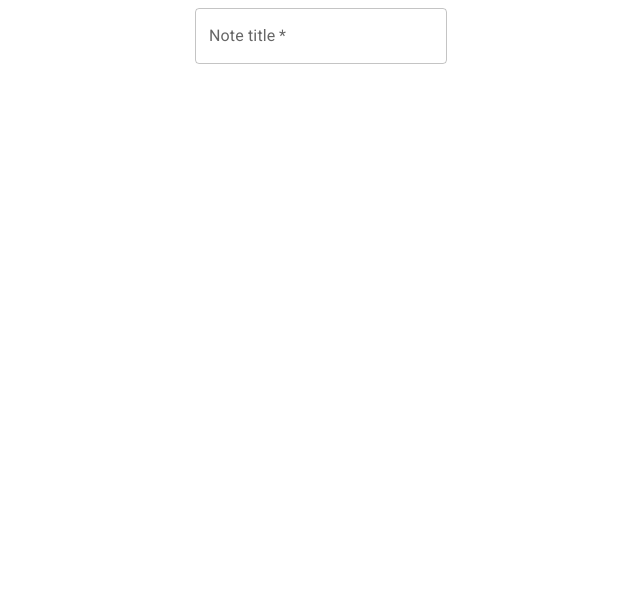
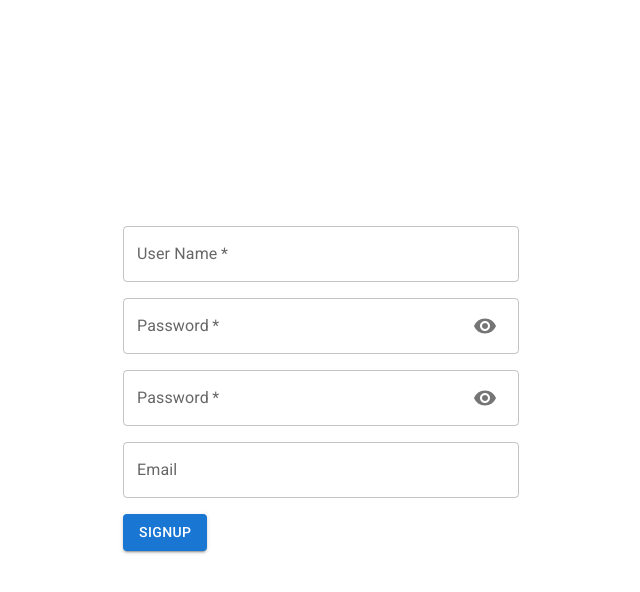
Before and after one commit to JanessaTech/new-to-do-mui, a React (Create React App) app in the folder front-end/to-do/: page /signup in a window 1280 px wide. Shown: the top 592 px of the page, without its empty margins (319-959 px from the left). Built offline with nearby package versions, Linux system fonts and the light colour scheme.

Commit message:
update login and signup page

```diff
--- a/front-end/to-do/package.json
+++ b/front-end/to-do/package.json
@@ -13,6 +13,7 @@
     "@testing-library/user-event": "^13.5.0",
     "react": "^18.2.0",
     "react-dom": "^18.2.0",
+    "react-router-dom": "^6.16.0",
     "react-scripts": "5.0.1",
     "web-vitals": "^2.1.4"
   },
--- a/front-end/to-do/src/App.js
+++ b/front-end/to-do/src/App.js
@@ -1,7 +1,20 @@
 import Login from "./components/Login";
+import {
+  BrowserRouter as Router,
+  Routes,
+  Route
+} from 'react-router-dom'
+import Signup from "./components/Signup";
+
 function App() {
   return (
-    <Login/>
+    <Router>
+            <Routes>
+                <Route path="/login" element={<Login/>}/>
+                <Route path="/signup" element={<Signup/>}/>
+                <Route path="/" element={<Login/>}/>
+            </Routes>
+    </Router>
   );
 }
 
--- a/front-end/to-do/src/components/Login.js
+++ b/front-end/to-do/src/components/Login.js
@@ -1,33 +1,76 @@
 import React from 'react'
 import Box from '@mui/material/Box';
 import TextField from '@mui/material/TextField';
-import { Container, CssBaseline } from '@mui/material';
-import { useTheme } from '@mui/material';
+import { Button, Container, CssBaseline, FormControl, IconButton, InputAdornment, InputLabel, OutlinedInput, Typography } from '@mui/material';
+import { Visibility, VisibilityOff } from '@mui/icons-material';
+import { Link } from 'react-router-dom';
 
-class Login extends React.Component {
+export default function Login() {
+    const [showPassword, setShowPassword] = React.useState(false)
+    const [isInvalidPassword, setIsInvalidPassword] = React.useState(false)
+    const [errorMsg, setErrorMsg] = React.useState('')
 
-    render() {
+
+    const handleClickShowPassword = (e) => {
+        e.preventDefault()
+        setShowPassword(!showPassword)
+    }
+
+    const handleSubmit = (e) => {
+        e.preventDefault()
+        console.log('handleSumbit')
+    }
+
+    const ButtonWithLink = () => (
+        <Link to="/about">
+         <Button variant="contained" color="primary">
+           About Page
+         </Button>
+        </Link>
+      )
   return (
-            <Container sx={{width:300}}>
+    <Container maxWidth='xs'>
         <CssBaseline/>
-                <Box sx={{
-                    display: 'flex'
-
+        <Box sx={{display: 'flex'}}>
+            <Box component='form' onSubmit={handleSubmit}
+                sx={{ mt: 20, width:1,
+                    '& .MuiTextField-root,& .MuiFormControl-root': {
+                    mb: 2
+                }
             }}>
-                    <Box component='form' noValidate sx={{ mt: 1, width:'100%'}}>
+                <Box sx={{height:50, mb:2}} color='red'>
+                    {errorMsg}
+                </Box>
                 <TextField
-                          label='Note title'
+                    label='User Name'
                     variant="outlined"
                     color='primary'
                     fullWidth
                     required
                 ></TextField>
+                <FormControl variant="outlined" fullWidth color='primary' required error={isInvalidPassword}>
+                        <InputLabel htmlFor="outlined-adornment-password">Password</InputLabel>
+                        <OutlinedInput
+                            id='password'
+                            aria-label='toggle password visibility'
+                            label='Password'
+                            type={showPassword ? 'text': 'password'}
+                            endAdornment={
+                                <InputAdornment position='end'>
+                                    <IconButton onClick={handleClickShowPassword}>
+                                        {showPassword ? <VisibilityOff/>: <Visibility /> }
+                                    </IconButton>
+                                </InputAdornment>}
+                            />
+                </FormControl>
+                <Box sx={{display:'flex', justifyContent:'space-between'}}>
+                    <Button variant="contained" type="submit">Login</Button>
+                    <Button component={Link} to="/Signup" variant="text" color="primary">
+                    signup
+                    </Button>
                 </Box>
-
+            </Box>
         </Box>
     </Container>
-
   )
 }
-}
-export default Login;
--- a/front-end/to-do/src/components/Signup.js
+++ b/front-end/to-do/src/components/Signup.js
@@ -0,0 +1,154 @@
+import React from 'react'
+import Box from '@mui/material/Box';
+import TextField from '@mui/material/TextField';
+import { Button, Container, CssBaseline, FormControl, IconButton, InputAdornment, InputLabel, OutlinedInput } from '@mui/material';
+import { Visibility, VisibilityOff } from '@mui/icons-material';
+import { useEffect } from 'react';
+
+
+export default function Signup() {
+    const [userName, setUserName] = React.useState('')
+    const [inValidUserName, setInValidUserName] = React.useState(false)
+    const [showPassword1, setShowPassword1] = React.useState(false)
+    const [showPassword2, setShowPassword2] = React.useState(false)
+    const [password1, setPassword1] = React.useState('')
+    const [password2, setPassword2] = React.useState('')
+    const [mismatched, setMismatch] = React.useState(false)
+    const [errorMsg, setErrorMsg] = React.useState('')
+    const [inValidEmail, setInValidEmail] = React.useState(false)
+    const [email, setEmail] = React.useState('');
+
+    const handleSubmit = (e) => {
+        e.preventDefault()
+        console.log('handleSumbit')
+    }
+    const handleUserNameChange = (e) => {
+        e.preventDefault()
+        if (e.target.value.length > 10) {
+            setErrorMsg('The length of user name should be not greater than 10')
+            setInValidUserName(true)
+        } else {
+            setUserName(e.target.value)
+            setInValidUserName(false)
+            setErrorMsg('')
+        }
+    }
+
+    const handleClickShowPassword1 = (e) => {
+        e.preventDefault()
+        setShowPassword1(!showPassword1)
+    }
+    const handleClickShowPassword2 = (e) => {
+        e.preventDefault()
+        setShowPassword2(!showPassword2)
+    }
+
+    const handleEmailChange = (e) => {
+        e.preventDefault()
+        setEmail(e.target.value);
+    }
+    const handlePassword1Change = (e) => {
+        e.preventDefault()
+        setPassword1(e.target.value)
+    }
+    const handlePassword2Change = (e) => {
+        e.preventDefault()
+        setPassword2(e.target.value)
+        if (e.target.value !== password1) {
+            setErrorMsg('Password is not matched')
+            setMismatch(true)
+        } else {
+            setErrorMsg('')
+            setMismatch(false)
+        }
+    }
+
+    const validateEmail = () => {
+        const emailRegex = /^[A-Z0-9._%+-]+@[A-Z0-9.-]+\.[A-Z]{2,}$/i;
+        console.log('email:', email)
+        console.log(email.length)
+
+        if (email.length > 0 && !emailRegex.test(email)) {
+            setInValidEmail(true);
+            setErrorMsg('Please input valid email')
+        } else {
+            setInValidEmail(false);
+            setErrorMsg('')
+        }
+    };
+
+    useEffect(() => validateEmail(), [email])
+
+    return (
+        <Container maxWidth='xs'>
+            <CssBaseline/>
+            <Box sx={{display: 'flex'}}>
+                <Box component='form' onSubmit={handleSubmit}
+                sx={{ mt: 20, width:1,
+                    '& .MuiTextField-root,& .MuiFormControl-root': {
+                    mb: 2
+                    }
+                  }}
+                >
+                    <Box sx={{height:50, mb:2}} color='red'>
+                        {errorMsg}
+                    </Box>
+                    <TextField
+                        label='User Name'
+                        variant="outlined"
+                        color='primary'
+                        error={inValidUserName}
+                        fullWidth
+                        required
+                        onChange={handleUserNameChange}
+                    ></TextField>
+                    <FormControl variant="outlined" fullWidth color='primary' required error={false}>
+                        <InputLabel htmlFor="outlined-adornment-password">Password</InputLabel>
+                        <OutlinedInput
+                            id='password1'
+                            aria-label='toggle password visibility'
+                            label='Password'
+                            type={showPassword1 ? 'text': 'password'}
+                            endAdornment={
+                                <InputAdornment position='end'>
+                                    <IconButton onClick={handleClickShowPassword1}>
+                                        {showPassword1 ? <VisibilityOff/>: <Visibility /> }
+                                    </IconButton>
+                                </InputAdornment>}
+                            onChange={handlePassword1Change}
+                            />
+                    </FormControl>
+                    <FormControl variant="outlined" fullWidth color='primary' required error={false}>
+                        <InputLabel htmlFor="outlined-adornment-password-again">Password</InputLabel>
+                        <OutlinedInput
+                            id='password2'
+                            aria-label='toggle password visibility'
+                            label='Password'
+                            type={showPassword2 ? 'text': 'password'}
+                            error={mismatched}
+                            endAdornment={
+                                <InputAdornment position='end'>
+                                    <IconButton onClick={handleClickShowPassword2}>
+                                        {showPassword2 ? <VisibilityOff/>: <Visibility /> }
+                                    </IconButton>
+                                </InputAdornment>}
+                            onChange={handlePassword2Change}
+                            />
+
+                    </FormControl>
+                    <TextField
+                        label='Email'
+                        variant="outlined"
+                        color='primary'
+                        fullWidth
+                        type='email'
+                        value={email}
+                        error={inValidEmail}
+                        onChange={handleEmailChange}
+                    ></TextField>
+                    <Button variant="contained" type="submit">Signup</Button>
+                </Box>
+            </Box>
+        </Container>
+  )
+}
```
Also changed, not shown: 2 other files (tests, documents, lock files or other folders). Lines whose indentation alone changed are shown as unchanged.
